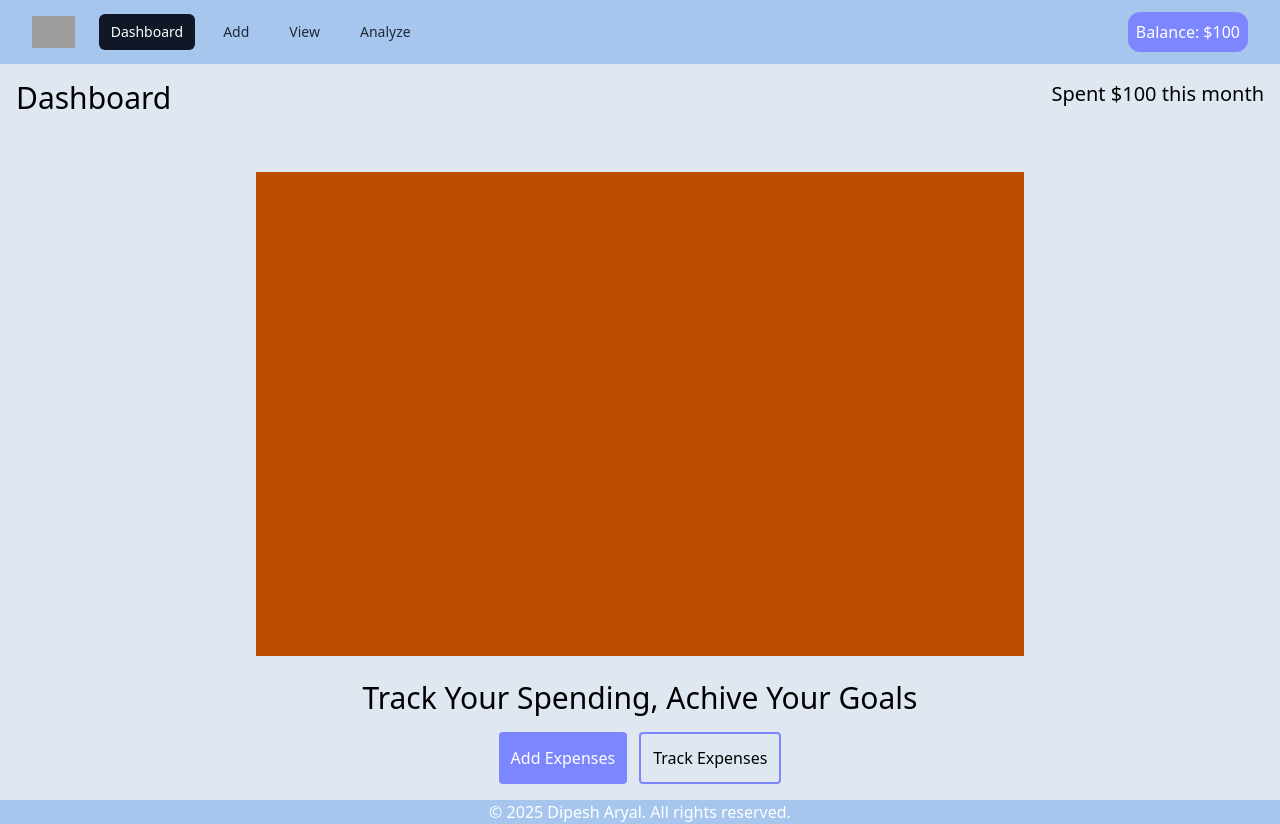
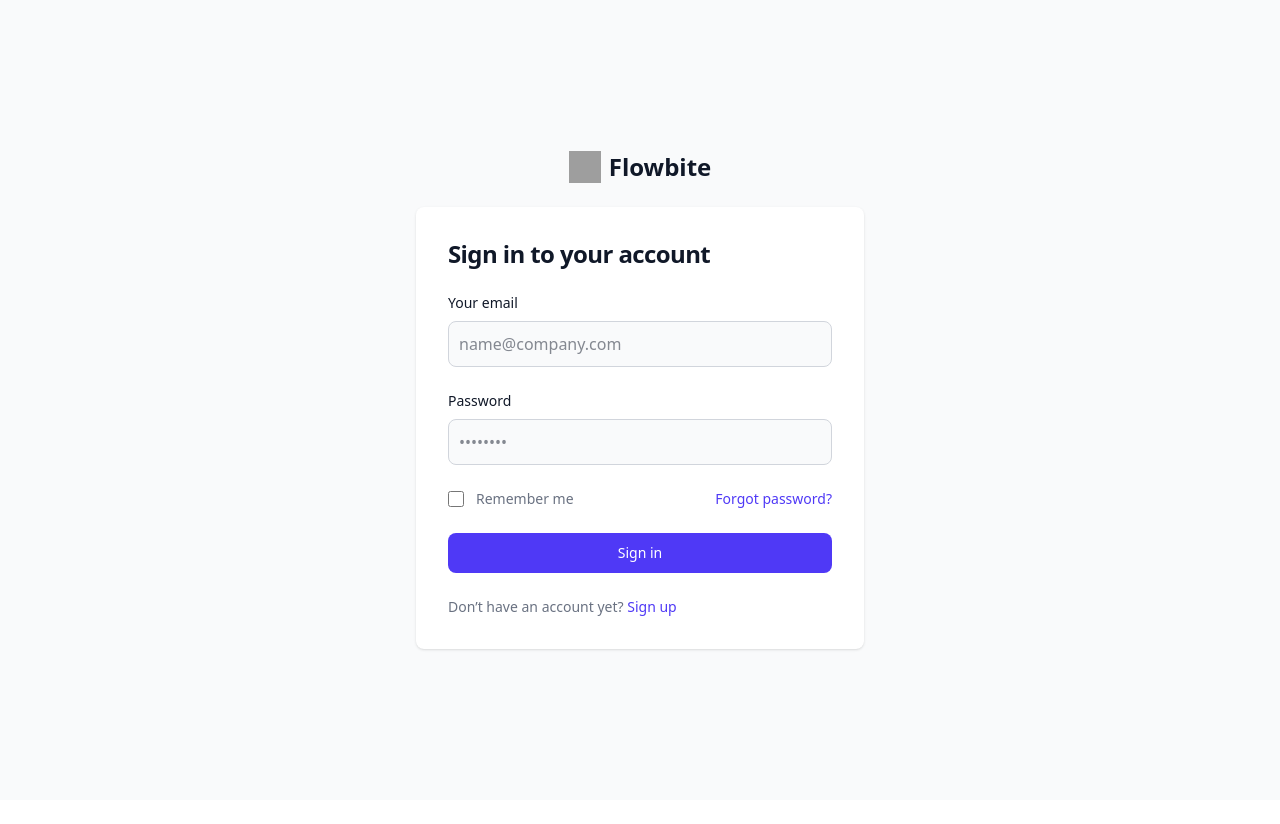
Before and after one commit to Ace-Aryal/Expense-Tracker-App, a React (Vite) app in the folder Expense-Tracker-App/: page / in a window 1280 px wide. After the commit the page ends 800 px from the top, so only its background shows below. Built offline with nearby package versions, Linux system fonts and the light colour scheme; grey boxes are pictures that could not be loaded.

Commit message:
Authentication done

```diff
--- a/Expense-Tracker-App/src/App.jsx
+++ b/Expense-Tracker-App/src/App.jsx
@@ -1,4 +1,4 @@
-import React from 'react'
+import React, { useEffect } from 'react'
 import Login from './pages/Login'
 import Dashboard from './pages/Dashboard'
 import Layout from './router/Layout'
@@ -11,9 +11,21 @@ import Navbar from './components/Layouts/Navbar';
 import Footer from './components/Layouts/Footer';
 function App() {
 
+  const [isLoggedin , setIsLoggedin] = React.useState(false)
+
+useEffect(()=>{
+
+  console.log(isLoggedin);
+
+},[isLoggedin])
+
+  if(!isLoggedin){
+    return <Login setIsLoggedin={setIsLoggedin}/>
+  }
 
 
   return (
+
   <div className='bg-[#dfe8f1]'>
 
   <Navbar/>
--- a/Expense-Tracker-App/src/components/Layouts/Navbar.jsx
+++ b/Expense-Tracker-App/src/components/Layouts/Navbar.jsx
@@ -1,6 +1,6 @@
 import { Disclosure, DisclosureButton, DisclosurePanel, Menu, MenuButton, MenuItem, MenuItems } from '@headlessui/react'
 import { Bars3Icon, BellIcon, XMarkIcon } from '@heroicons/react/24/outline'
-import { NavLink } from 'react-router-dom'
+import {Link, NavLink } from 'react-router-dom'
 
 let balance = 100
 const navigation = [
@@ -30,11 +30,12 @@ export default function Navbar() {
           </div>
           <div className="flex flex-1 items-center justify-center sm:items-stretch sm:justify-start">
             <div className="flex shrink-0 items-center">
-              <img
+              <Link to="/" >  <img
                 alt="Your Company"
                 src="https://logosandtypes.com/wp-content/uploads/2024/12/xsplit.svg"
                 className="h-8 w-auto"
               />
+              </Link>
             </div>
             <div className="hidden sm:ml-6 sm:block">
               <div className="flex space-x-4">
--- a/Expense-Tracker-App/src/features/authSlice.js
+++ b/Expense-Tracker-App/src/features/authSlice.js
@@ -1,14 +1,18 @@
 import {createSlice} from "@reduxjs/toolkit"
 
 export const authSlice = createSlice({
-    name : "auth",
+    name : "credentials",
     initialState : {
+        credentialsList:[{
         email : "admin@gmail.com",
         password : "admin"
-    },
+    }]},
     reducers : {
         changePassword : (state , action) =>{
             state.password = action.payload
         }
     }
 })
+
+export const {changePassword} = authSlice.actions
+export default authSlice.reducer
--- a/Expense-Tracker-App/src/features/balanceSlice.js
+++ b/Expense-Tracker-App/src/features/balanceSlice.js
@@ -12,3 +12,5 @@ export const balanceSlice = createSlice({
     }
 
 })
+export const {updateBalance} = balanceSlice.actions
+export default balanceSlice.reducer
--- a/Expense-Tracker-App/src/features/expenseSlice.js
+++ b/Expense-Tracker-App/src/features/expenseSlice.js
@@ -1,21 +1,25 @@
 import { createSlice } from "@reduxjs/toolkit";
 
-export const expenseSlice = createSlice({
+export  const expenseSlice = createSlice({
     name: "expense",
-    initialState : [{
+    initialState : {
+        expensesList : [{
         id : 1,
         quantity : 1,
         price : 100,
         total : ()=>{
          return    this.price * this.quantity
         }
-    }],
+    } ]},
+
     reducers : {
         addItem : (state, action) =>{
             state.push(action.payload)
         },
         deleteItem : (state, action ) =>{ //expecting id as payload
-            state =
+            state =  action.payload
         }
     }
 })
+export const {addItem, deleteItem} = expenseSlice.actions
+export default expenseSlice.reducer
--- a/Expense-Tracker-App/src/features/store.js
+++ b/Expense-Tracker-App/src/features/store.js
@@ -5,7 +5,7 @@ import authSlice from "./authSlice"
 export const store = configureStore({
   reducer: {
     balance: balanceSlice  ,
-    auth: authSlice,
+    credentials: authSlice,
     expense : expenseSlice
   },
 });
--- a/Expense-Tracker-App/src/main.jsx
+++ b/Expense-Tracker-App/src/main.jsx
@@ -3,13 +3,15 @@ import ReactDOM from "react-dom/client";
 import { BrowserRouter, Routes, Route } from "react-router";
 import App from "./App";
 import "./index.css";
-
+import { Provider } from "react-redux";
+import {store} from "./features/store";
 const root = document.getElementById("root");
 
 ReactDOM.createRoot(root).render(
   <BrowserRouter>
-
+    <Provider store={store}>
       <App/>
+      </Provider>
 
   </BrowserRouter>
 );
--- a/Expense-Tracker-App/src/pages/Login.jsx
+++ b/Expense-Tracker-App/src/pages/Login.jsx
@@ -1,43 +1,143 @@
-import * as React from 'react';
-import { AppProvider } from '@toolpad/core/AppProvider';
-import { SignInPage } from '@toolpad/core/SignInPage';
-import { useTheme } from '@mui/material/styles';
+import React from "react";
+import { useSelector } from "react-redux";
 
-const providers = [{ id: 'credentials', name: 'Credentials' }];
-// preview-start
-const BRANDING = {
-  logo: (
-    <img
-      src="https://logosandtypes.com/wp-content/uploads/2024/12/xsplit.svg"
-      alt="Xpenso logo"
-      style={{ height: 24 }}
-    />
-  ),
-  title: 'Xpenso',
-};
-// preview-end
+function Login(props) {
+  const credentialsListArr = useSelector(
+    (state) => state.credentials.credentialsList
+  );
+  const [email, setEmail] = React.useState("");
+  const [password, setPassword] = React.useState("");
+  console.log(credentialsListArr);
 
-const signIn = async (provider) => {
-  const promise = new Promise((resolve) => {
-    setTimeout(() => {
-      console.log(`Sign in with ${provider.id}`);
-      resolve();
-    }, 500);
-  });
-  return promise;
-};
+  function handleCreditianlsChange(e) {
+    if (e.target.name === "email") {
+      setEmail(e.target.value);
+    } else {
+      setPassword(e.target.value);
+    }
+  }
 
-export default function Login() {
-  const theme = useTheme();
+  function handleSubmit(e) {
+    e.preventDefault();
+    let results = credentialsListArr.find((cred) =>(cred.email === email && cred.password === password) );
+    if(results){
+      props.setIsLoggedin(true)
+      return
+    }
+    props.setIsLoggedin(false)
+    return
+
+
+
+
+  }
+
   return (
-    // preview-start
-    <AppProvider branding={BRANDING} theme={theme}>
-      <SignInPage
-        signIn={signIn}
-        providers={providers}
-        slotProps={{ emailField: { autoFocus: false } }}
-      />
-    </AppProvider>
-    // preview-end
+    <section class="bg-gray-50 dark:bg-gray-900">
+      <div class="flex flex-col items-center justify-center px-6 py-8 mx-auto md:h-screen lg:py-0">
+        <a
+          href="#"
+          class="flex items-center mb-6 text-2xl font-semibold text-gray-900 dark:text-white"
+        >
+          <img
+            class="w-8 h-8 mr-2"
+            src="https://flowbite.s3.amazonaws.com/blocks/marketing-ui/logo.svg"
+            alt="logo"
+          />
+          Flowbite
+        </a>
+        <div class="w-full bg-white rounded-lg shadow dark:border md:mt-0 sm:max-w-md xl:p-0 dark:bg-gray-800 dark:border-gray-700">
+          <div class="p-6 space-y-4 md:space-y-6 sm:p-8">
+            <h1 class="text-xl font-bold leading-tight tracking-tight text-gray-900 md:text-2xl dark:text-white">
+              Sign in to your account
+            </h1>
+            <form
+              onSubmit={handleSubmit}
+              class="space-y-4 md:space-y-6"
+              action="#"
+            >
+              <div>
+                <label
+                  for="email"
+                  class="block mb-2 text-sm font-medium text-gray-900 dark:text-white"
+                >
+                  Your email
+                </label>
+                <input
+                  onChange={handleCreditianlsChange}
+                  type="email"
+                  name="email"
+                  id="email"
+                  class="bg-gray-50 border border-gray-300 text-gray-900 rounded-lg focus:ring-indigo-600 focus:border-indigo-600 block w-full p-2.5 dark:bg-gray-700 dark:border-gray-600 dark:placeholder-gray-400 dark:text-white dark:focus:ring-blue-500 dark:focus:border-blue-500"
+                  placeholder="name@company.com"
+                  required=""
+                />
+              </div>
+              <div>
+                <label
+                  for="password"
+                  class="block mb-2 text-sm font-medium text-gray-900 dark:text-white"
+                >
+                  Password
+                </label>
+                <input
+                  onChange={handleCreditianlsChange}
+                  type="password"
+                  name="password"
+                  id="password"
+                  placeholder="••••••••"
+                  class="bg-gray-50 border border-gray-300 text-gray-900 rounded-lg focus:ring-indigo-600 focus:border-indigo-600 block w-full p-2.5 dark:bg-gray-700 dark:border-gray-600 dark:placeholder-gray-400 dark:text-white dark:focus:ring-blue-500 dark:focus:border-blue-500"
+                  required=""
+                />
+              </div>
+              <div class="flex items-center justify-between">
+                <div class="flex items-start">
+                  <div class="flex items-center h-5">
+                    <input
+                      id="remember"
+                      aria-describedby="remember"
+                      type="checkbox"
+                      class="w-4 h-4 border border-gray-300 rounded bg-gray-50 focus:ring-3 focus:ring-indigo-300 dark:bg-gray-700 dark:border-gray-600 dark:focus:ring-indigo-600 dark:ring-offset-gray-800"
+                      required=""
+                    />
+                  </div>
+                  <div class="ml-3 text-sm">
+                    <label
+                      for="remember"
+                      class="text-gray-500 dark:text-gray-300"
+                    >
+                      Remember me
+                    </label>
+                  </div>
+                </div>
+                <a
+                  href="#"
+                  class="text-sm font-medium text-indigo-600 hover:underline dark:text-indigo-500"
+                >
+                  Forgot password?
+                </a>
+              </div>
+              <button
+                type="submit"
+                class="w-full text-white bg-indigo-600 hover:bg-indigo-700 focus:ring-4 focus:outline-none focus:ring-indigo-300 font-medium rounded-lg text-sm px-5 py-2.5 text-center dark:bg-indigo-600 dark:hover:bg-indigo-700 dark:focus:ring-indigo-800"
+              >
+                Sign in
+              </button>
+              <p class="text-sm font-light text-gray-500 dark:text-gray-400">
+                Don’t have an account yet?{" "}
+                <a
+                  href="#"
+                  class="font-medium text-indigo-600 hover:underline dark:text-indigo-500"
+                >
+                  Sign up
+                </a>
+              </p>
+            </form>
+          </div>
+        </div>
+      </div>
+    </section>
   );
 }
+
+export default Login;
```
